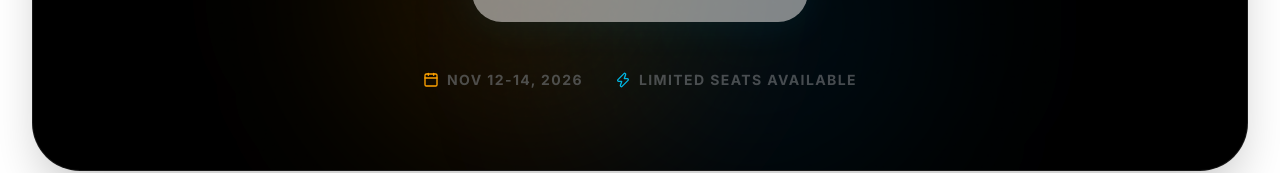
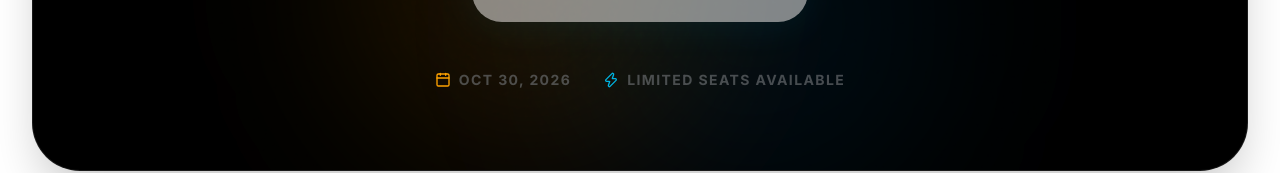
Before and after one commit to AdharshJolly/DeepTech.AI-2026, a Next.js app: page / in a window 1280 px wide. Shown: the part 5945-6118 px from the top of the page. Built offline with nearby package versions, Linux system fonts and the light colour scheme; no server answers; the database is empty.

Commit message:
fix: update event date in RegistrationCTA component

```diff
--- a/src/components/RegistrationCTA.tsx
+++ b/src/components/RegistrationCTA.tsx
@@ -49,11 +49,17 @@ export default function RegistrationCTA() {
 
             <div className="mt-12 flex flex-wrap items-center justify-center gap-8 text-sm font-bold tracking-widest text-ieee-gray/60 uppercase">
               <div className="flex items-center">
-                <Calendar className="w-4 h-4 mr-2 text-ieee-orange" aria-hidden="true" />
-                Nov 12-14, 2026
+                <Calendar
+                  className="w-4 h-4 mr-2 text-ieee-orange"
+                  aria-hidden="true"
+                />
+                Oct 30, 2026
               </div>
               <div className="flex items-center">
-                <Zap className="w-4 h-4 mr-2 text-ieee-cyan" aria-hidden="true" />
+                <Zap
+                  className="w-4 h-4 mr-2 text-ieee-cyan"
+                  aria-hidden="true"
+                />
                 Limited Seats Available
               </div>
             </div>
```
